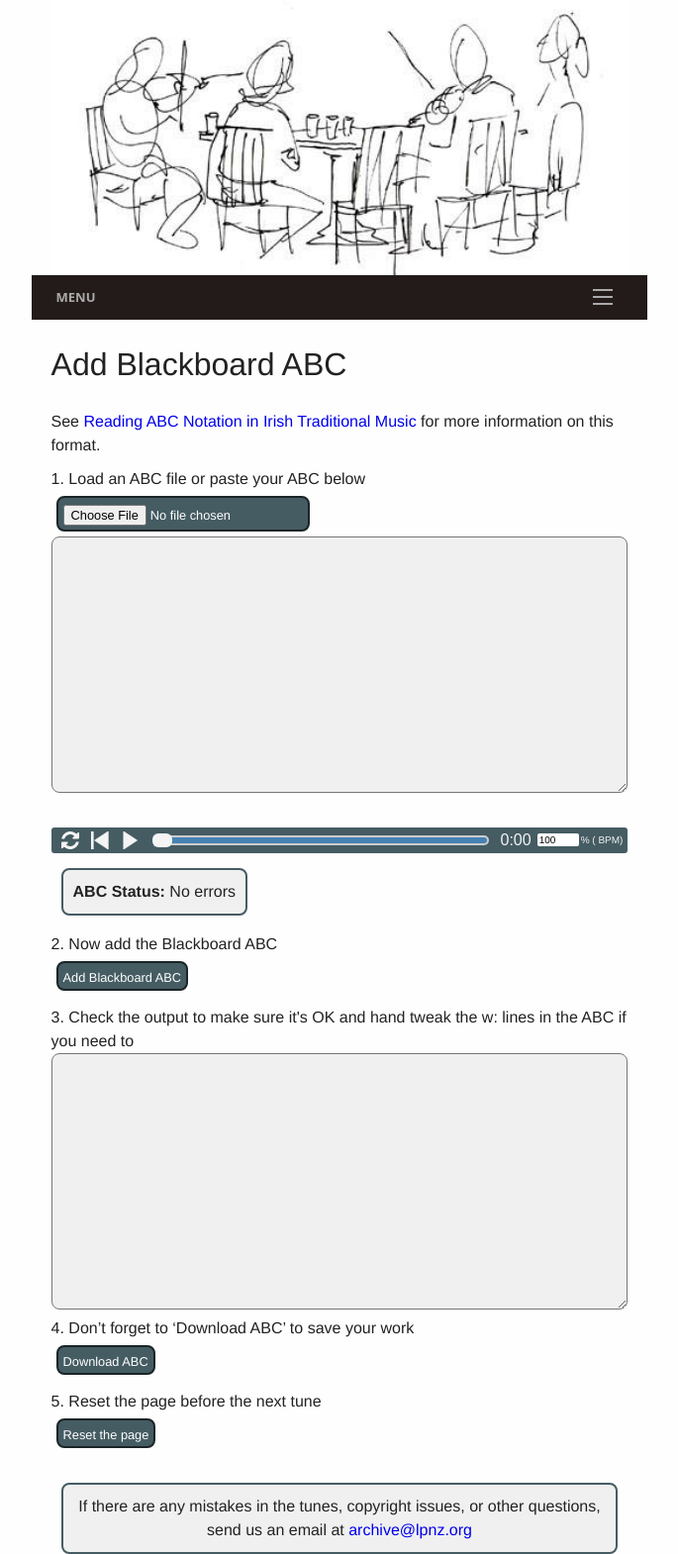
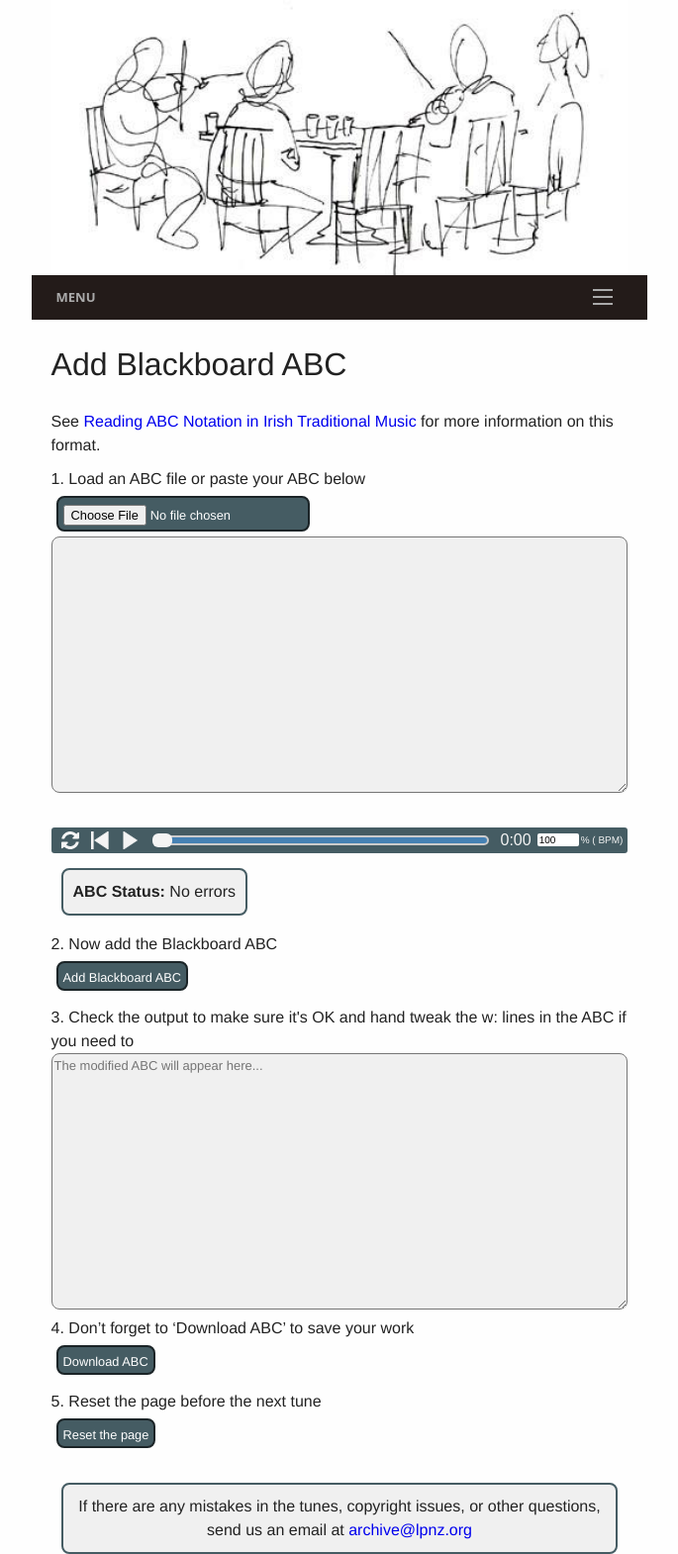
Before and after one commit to slow-session/irish.session.nz, a Jekyll site: the page built from toolBox/addBlackboardABC.md, in a window 1280 px wide. Shown: the whole page at 99% size, without its empty margins (297-982 px from the left). Built offline with Jekyll 4.4.1, drawn with Linux system fonts in a browser that asks for light colours.

Commit message:
modified:   toolBox/addBlackboardABC.md

```diff
--- a/toolBox/addBlackboardABC.md
+++ b/toolBox/addBlackboardABC.md
@@ -39,7 +39,7 @@ See <a href="https://www.irishconcertinalessons.com/blogs/reading-abc-notation-i
     3. Check the output to make sure it's OK and hand tweak the w: lines in the ABC if you need to
 </div>
 <div>
-    <textarea name='abc' id="textAreaABCplus" class="abcText" rows="13" spellcheck="false"></textarea>
+    <textarea name='abc' id="textAreaABCplus" class="abcText" rows="13" spellcheck="false" placeholder="The modified ABC will appear here..."></textarea>
 </div>
 <div>
     <!-- Allow the user to save their ABC-->
```
